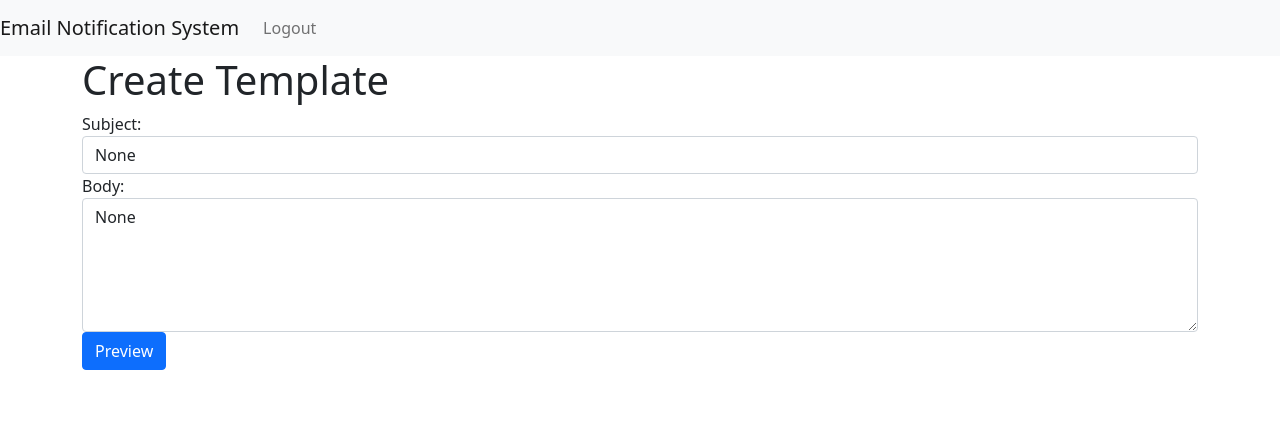
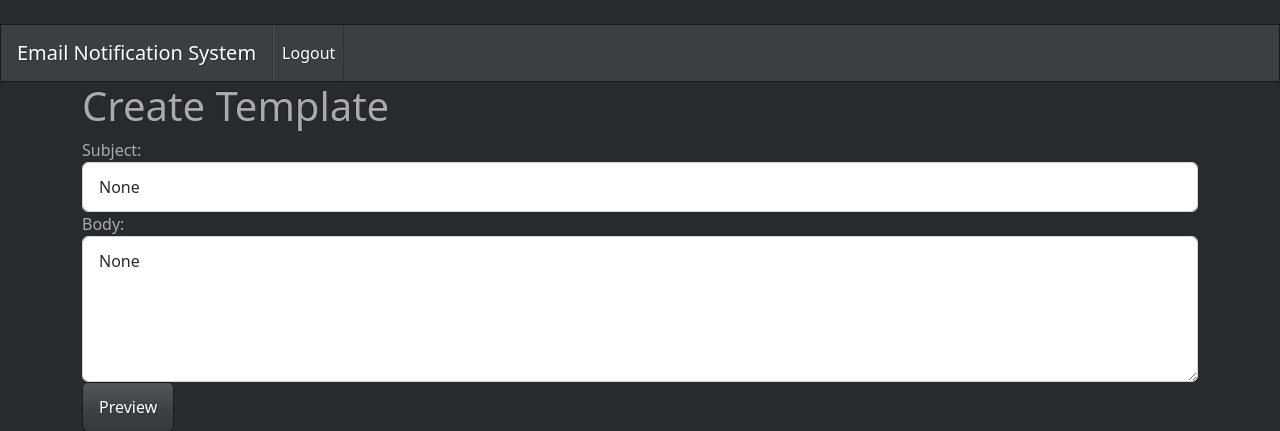
Before and after one commit to SwasthikaDev/Simple-Bulk-Mail-Sender, a Flask app: page /create in a window 1280 px wide. Shown: the top 431 px of the page. Run offline with Flask 2, Linux system fonts and the light colour scheme; a user stored in the database is signed in; parts of the project's set-up code (start-up, migrations or seed data) failed here and were passed over; some libraries are stand-ins or nearby versions.

Commit message:
Update base.html

```diff
--- a/templates/base.html
+++ b/templates/base.html
@@ -2,13 +2,14 @@
 <html>
 
 <head>
-    <title>Email Notification System</title>
-    <link rel="stylesheet" href="https://cdn.jsdelivr.net/npm/bootstrap@5.0.0/dist/css/bootstrap.min.css">
+    <title>Mass Mailer </title>
+    <link rel="stylesheet" href="static/css/bootstrap.min.css">
 </head>
 
 <body>
-    <nav class="navbar navbar-expand-lg navbar-light bg-light">
-        <a class="navbar-brand" href="#">Email Notification System</a>
+    <br>
+    <nav class="navbar navbar-expand-lg navbar-dark bg-primary">
+        <a class="navbar-brand " href="/">Email Notification System</a>
         <button class="navbar-toggler" type="button" data-toggle="collapse" data-target="#navbarNav"
             aria-controls="navbarNav" aria-expanded="false" aria-label="Toggle navigation">
             <span class="navbar-toggler-icon"></span>
@@ -17,14 +18,14 @@
             <ul class="navbar-nav ml-auto">
                 {% if current_user.is_authenticated %}
                 <li class="nav-item">
-                    <a class="nav-link" href="{{ url_for('logout') }}">Logout</a>
+                    <a class="nav-link active" href="{{ url_for('logout') }}"> Logout </a>
                 </li>
                 {% else %}
                 <li class="nav-item">
-                    <a class="nav-link" href="{{ url_for('login') }}">Login</a>
+                    <a class="nav-link active" href="{{ url_for('login') }}"> Login </a>
                 </li>
                 <li class="nav-item">
-                    <a class="nav-link" href="{{ url_for('register') }}">Register</a>
+                    <a class="nav-link active" href="{{ url_for('register') }}"> Register </a>
                 </li>
                 {% endif %}
             </ul>
```
